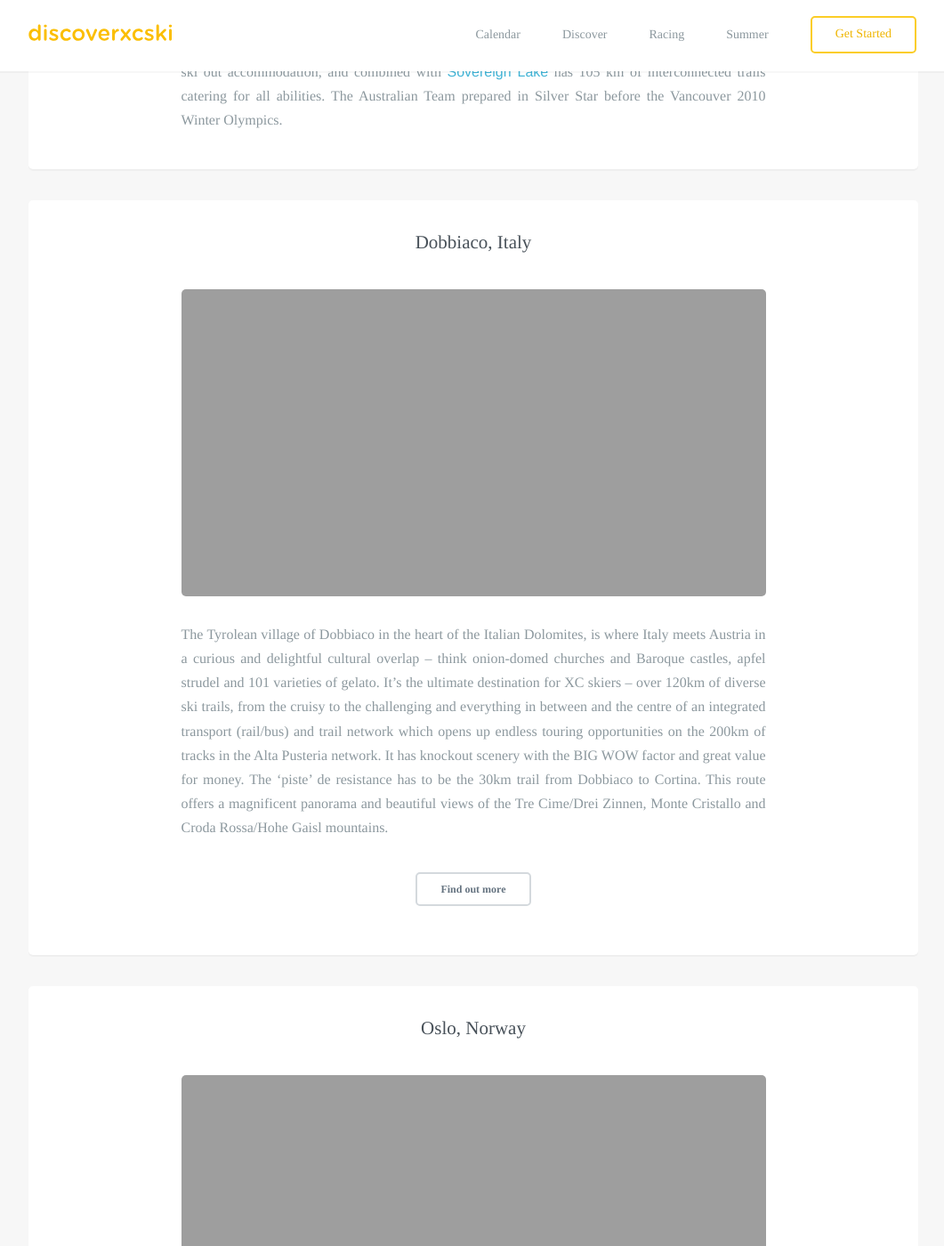
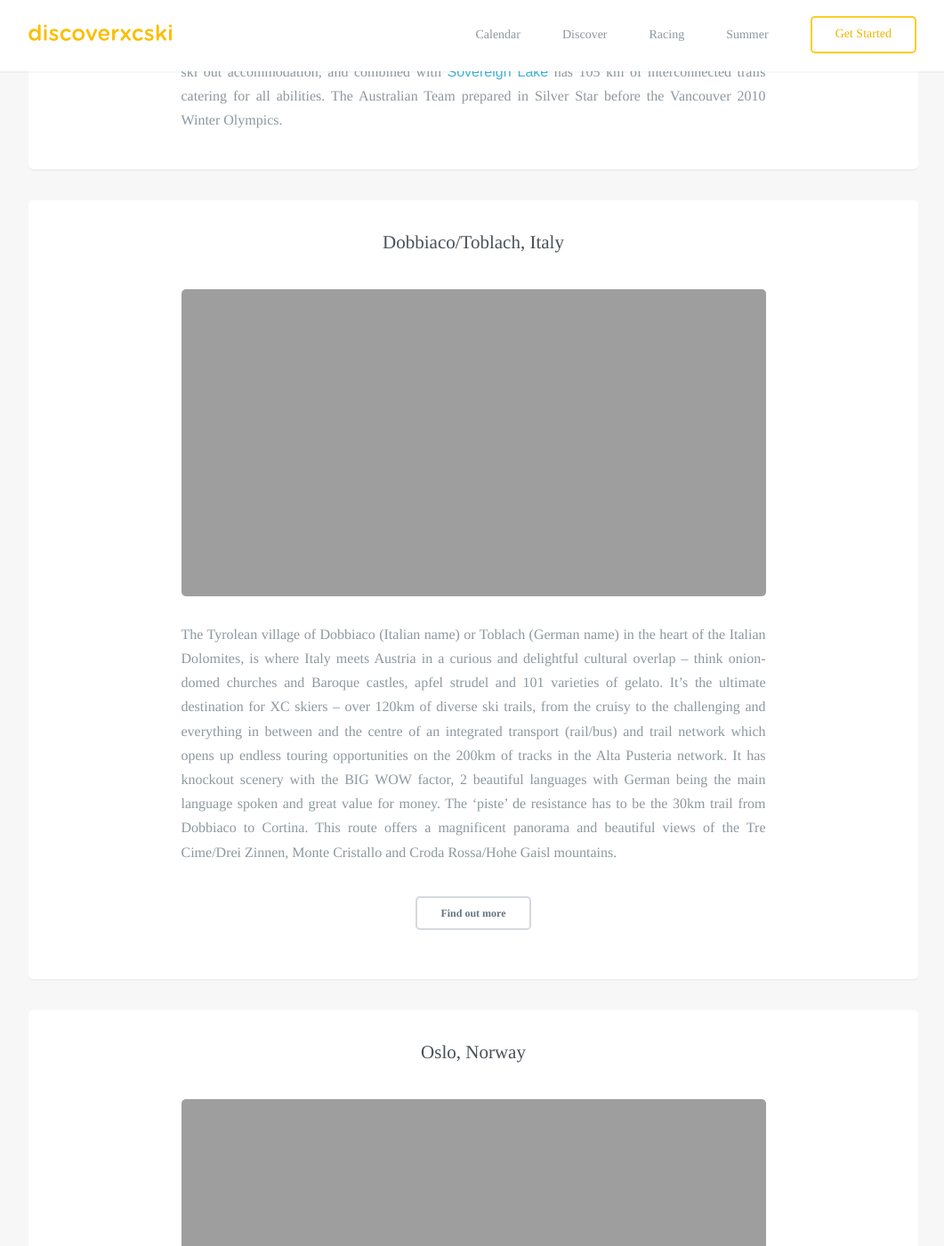
Before and after one commit to robcatto/robcatto.github.io, a Jekyll site: the page built from summer/endless-winter/index.html, in a window 1280 px wide and 1400 px high, scrolled down 1096 px. Shown: the whole window at 89% size, without its empty margins (108-1169 px from the left). Built offline with Jekyll 4.4.1, drawn with Linux system fonts in a browser that asks for light colours; some web fonts are replaced; Markdown is read by kramdown in place of the engine named in the settings.

Commit message:
Update index.html

```diff
--- a/summer/endless-winter/index.html
+++ b/summer/endless-winter/index.html
@@ -54,14 +54,14 @@ layout: default
                 </section>
 
                         <section class="mobile_section" style="padding-bottom: 40px;">
-                <h3 class="heading__aligned--page" style="text-align: center;">Dobbiaco, Italy </h3>
+                <h3 class="heading__aligned--page" style="text-align: center;">Dobbiaco/Toblach, Italy </h3>
                 <div class="one">
                 <div class="onelarge centered" style="
                 background-image: url(http://www.discoverxcski.com/images/overseas-sther.jpg);
                 background-size: cover;
                 margin-bottom: 30px;
                 "></div></div>
-                <p class="left__aligned--p">The Tyrolean village of Dobbiaco in the heart of the Italian Dolomites, is where Italy meets Austria in a curious and delightful cultural overlap – think onion-domed churches and Baroque castles, apfel strudel and 101 varieties of gelato. It’s the ultimate destination for XC skiers – over 120km of diverse ski trails, from the cruisy to the challenging and everything in between and the centre of an integrated transport (rail/bus) and trail network which opens up endless touring opportunities on the 200km of tracks in the Alta Pusteria network. It has knockout scenery with the BIG WOW factor and great value for money. The ‘piste’ de resistance has to be the 30km trail from Dobbiaco to Cortina. This route offers a magnificent panorama and beautiful views of the Tre Cime/Drei Zinnen, Monte Cristallo and Croda Rossa/Hohe Gaisl mountains.
+                <p class="left__aligned--p">The Tyrolean village of Dobbiaco (Italian name) or Toblach (German name) in the heart of the Italian Dolomites, is where Italy meets Austria in a curious and delightful cultural overlap – think onion-domed churches and Baroque castles, apfel strudel and 101 varieties of gelato. It’s the ultimate destination for XC skiers – over 120km of diverse ski trails, from the cruisy to the challenging and everything in between and the centre of an integrated transport (rail/bus) and trail network which opens up endless touring opportunities on the 200km of tracks in the Alta Pusteria network. It has knockout scenery with the BIG WOW factor, 2 beautiful languages with German being the main language spoken and great value for money. The ‘piste’ de resistance has to be the 30km trail from Dobbiaco to Cortina. This route offers a magnificent panorama and beautiful views of the Tre Cime/Drei Zinnen, Monte Cristallo and Croda Rossa/Hohe Gaisl mountains.
 
                 </p>
 
```
